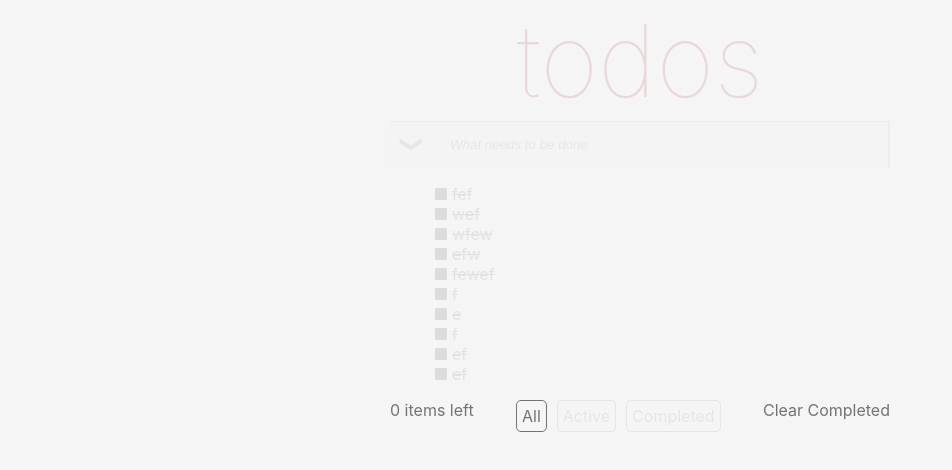
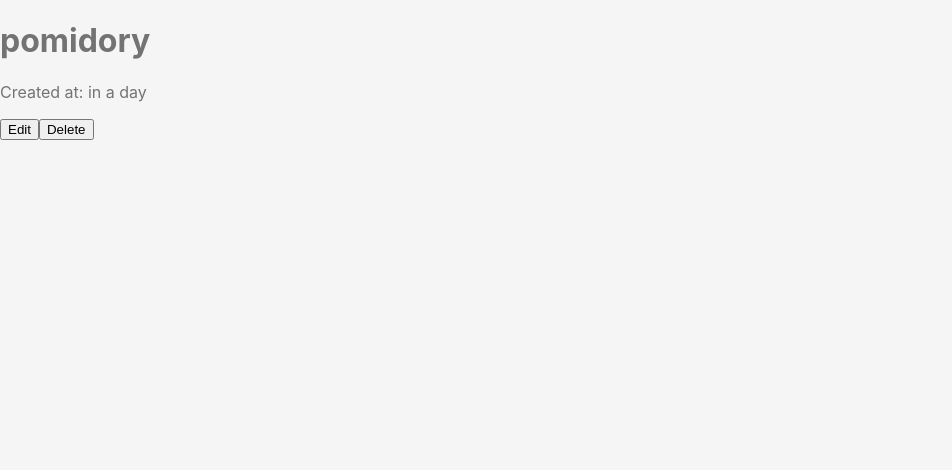
Before and after one commit to lurco/react_todo_mvc, a React (Create React App) app: page /details/1 in a window 1280 px wide. Shown: the top 470 px of the page, without its empty margins (0-952 px from the left). Built offline with nearby package versions, Linux system fonts and the light colour scheme; data requests are answered from the project's data file.

Commit message:
Adds details page

```diff
--- a/api/db.json
+++ b/api/db.json
@@ -1,54 +1,28 @@
 {
   "tasks": [
     {
-      "name": "fef",
+      "name": "pomidory",
       "status": true,
+      "createAt": "2023-02-12T13:41:02.803Z",
       "id": 1
     },
     {
-      "name": "wef",
+      "name": "papryka",
       "status": true,
+      "createAt": "2023-02-12T13:41:04.932Z",
       "id": 2
     },
     {
-      "name": "wfew",
+      "name": "ser",
       "status": true,
-      "id": 3
-    },
-    {
-      "name": "efw",
-      "status": true,
+      "createAt": "2023-02-12T13:41:14.990Z",
       "id": 4
     },
     {
-      "name": "fewef",
-      "status": true,
+      "name": "f",
+      "status": false,
+      "createAt": "2023-02-12T14:34:55.394Z",
       "id": 5
-    },
-    {
-      "name": "f",
-      "status": true,
-      "id": 6
-    },
-    {
-      "name": "e",
-      "status": true,
-      "id": 7
-    },
-    {
-      "name": "f",
-      "status": true,
-      "id": 8
-    },
-    {
-      "name": "ef",
-      "status": true,
-      "id": 9
-    },
-    {
-      "name": "ef",
-      "status": true,
-      "id": 10
     }
   ],
   "statuses": []
--- a/package.json
+++ b/package.json
@@ -6,8 +6,10 @@
     "@testing-library/jest-dom": "^5.16.5",
     "@testing-library/react": "^13.4.0",
     "@testing-library/user-event": "^13.5.0",
+    "moment": "^2.29.4",
     "react": "^18.2.0",
     "react-dom": "^18.2.0",
+    "react-router-dom": "^6.8.1",
     "react-scripts": "5.0.1",
     "sass": "^1.58.0",
     "web-vitals": "^2.1.4"
--- a/src/App.js
+++ b/src/App.js
@@ -20,7 +20,7 @@ function App() {
 
 
     async function handleAddTask(value) {
-        const task = await addTaskAPI({name: value, status: false});
+        const task = await addTaskAPI({name: value, status: false, createAt: new Date()});
         setTasks([...tasks, task]);
     }
 
--- /dev/null
+++ b/src/components/Details/Details.jsx
@@ -0,0 +1,47 @@
+import {useEffect, useState} from "react";
+import {resolvePath, useNavigate, useParams} from "react-router-dom";
+import moment from "moment";
+import {deleteTaskAPI, getTaskAPI} from "../../helpers/api";
+
+
+function Details() {
+    const [task, setTask] = useState([]);
+    const [modal, setModal] = useState(false);
+    const {id} = useParams();
+    const navigate = useNavigate();
+
+    useEffect(() => {
+        getTaskAPI(id).then(setTask);
+    }, []);
+
+    function toggleModal() {
+        setModal(!modal);
+    }
+
+    async function handleDeleteTask() {
+        await deleteTaskAPI(id);
+        navigate('/');
+    }
+
+    return (
+        <div>
+            {modal ? (
+                <>
+                    <h2>{task.name} Are you sure?</h2>
+                    <button onClick={toggleModal}>Cancel</button>
+                    <button onClick={handleDeleteTask}>Confirm Delete</button>
+                </>
+            ) : (
+                <>
+                    <h1>{task.name}</h1>
+                    <span>Created at: {moment(new Date(task.createAt), "YYYY-MM-DD").fromNow()}</span><span>{task.status}</span>
+                    <p>{task.description}</p>
+                    <button>Edit</button>
+                    <button onClick={toggleModal}>Delete</button>
+                </>
+            )}
+        </div>
+    );
+}
+
+export default Details;
--- a/src/components/TasksWrapper/Tasks/Task/Task.jsx
+++ b/src/components/TasksWrapper/Tasks/Task/Task.jsx
@@ -1,4 +1,5 @@
 import './Task.scss'
+import {Link} from "react-router-dom";
 
 function Task({task, handleChangeStatus, handleDeleteTask, handleEditTask}) {
     const {name, id, status} = task;
@@ -9,7 +10,9 @@ function Task({task, handleChangeStatus, handleDeleteTask, handleEditTask}) {
             <span className={`task__status-btn task__status-btn--${status}`} onClick={() => handleChangeStatus(task)}></span>
             <span className='task__name'
                   // contentEditable
-                  onBlur={(event) => handleEditTask(event, task)}>{task.name}</span>
+                  onBlur={(event) => handleEditTask(event, task)}>
+                <Link to={`/details/${id}`}>{task.name}</Link>
+            </span>
             <span className='task__delete-btn' onClick={() => handleDeleteTask(task)}>x</span>
         </li>
     );
--- a/src/components/TasksWrapper/Tasks/Task/Task.scss
+++ b/src/components/TasksWrapper/Tasks/Task/Task.scss
@@ -22,6 +22,7 @@
     &__name {
 	  flex-grow: 5;
 	  display: inline-block;
+	  text-decoration: none;
 
 	  &:focus {
 
--- a/src/helpers/api.js
+++ b/src/helpers/api.js
@@ -32,3 +32,8 @@ export async function changeStatusAPI(taskID, status) {
 
     return await response.json();
 }
+
+export async function getTaskAPI(id) {
+    const response = await fetch(`http://localhost:3001/tasks/${id}`);
+    return await response.json();
+}
--- a/src/index.js
+++ b/src/index.js
@@ -3,11 +3,24 @@ import ReactDOM from 'react-dom/client';
 import './index.css';
 import App from './App';
 import reportWebVitals from './reportWebVitals';
+import {createBrowserRouter, RouterProvider} from "react-router-dom";
+import Details from "./components/Details/Details";
+
+const router = createBrowserRouter([
+    {
+        path: "/",
+        element: <App/>
+    },
+    {
+        path: "/details/:id",
+        element: <Details/>
+    },
+]);
 
 const root = ReactDOM.createRoot(document.getElementById('root'));
 root.render(
   <React.StrictMode>
-    <App />
+      <RouterProvider router={router} />
   </React.StrictMode>
 );
 
```
Also changed, not shown: src/components/Details/Details.scss (added), 1 other file (tests, documents, lock files or other folders).
